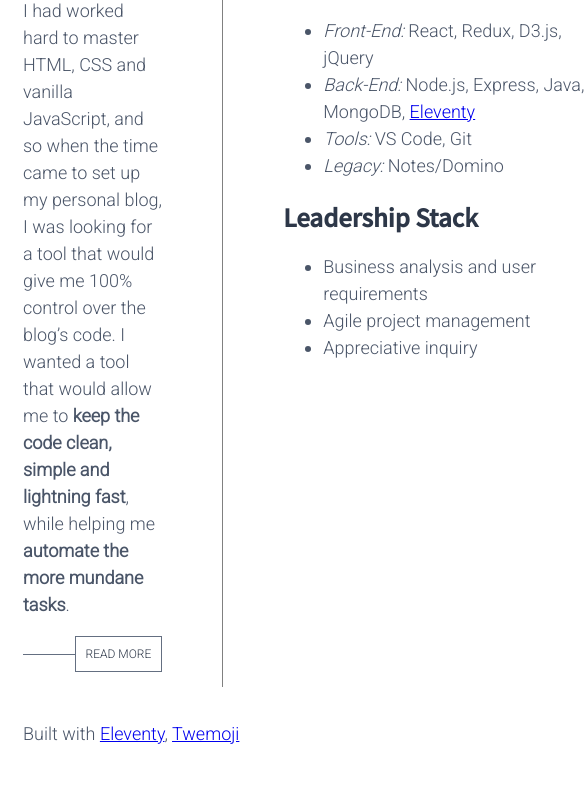
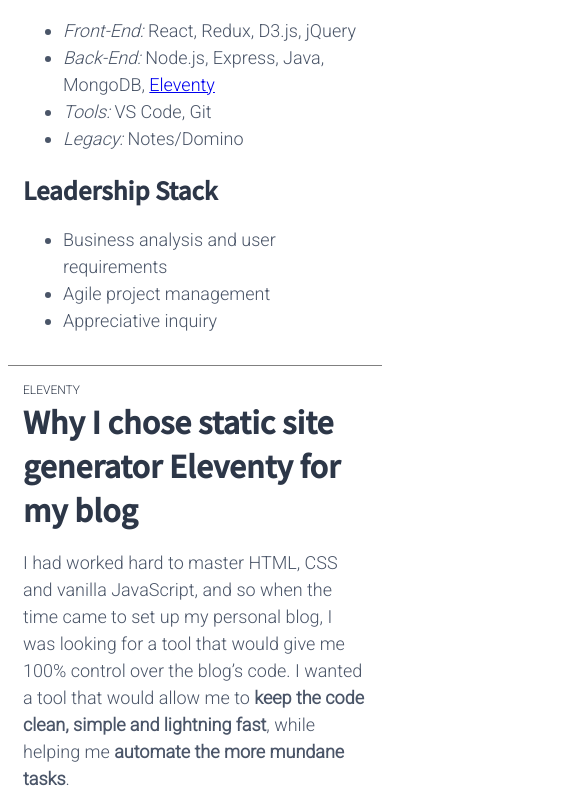
Before and after one commit to SimonRhe/simonrhe.github.io, a plain HTML site: page index.html in a window 390 px wide. Shown: the part 412-1219 px from the top of the page, 585 px wide, since content can reach past the window. Drawn offline with Linux system fonts and the light colour scheme.

Commit message:
Automatic update

```diff
--- a/css/site.css
+++ b/css/site.css
@@ -1,6 +1,3 @@
-* {
-}
-
 img.emoji {
 	height: 1em;
 	width: 1em;
@@ -8,7 +5,7 @@ img.emoji {
 	vertical-align: -0.1em;
 }
 
-.pagegrid {
+.homepage-grid {
 	max-width: 1000px;
 	margin: auto;
 	/* box-shadow: 0 10px 20px grey; */
@@ -73,12 +70,19 @@ footer {
 	font-size: 0.75rem;
 	color: rgb(100, 111, 129);
 	margin-bottom: 0;
+	font-family: 'Roboto', sans-serif;
+	line-height: 1.5;
 }
 
 .article-tag a {
 	text-decoration-line: none;
 	color: rgb(45, 55, 72);
 }
+
+.article-tag a:hover {
+	text-decoration-line: underline;
+}
+
 .article-title {
 	font-weight: bold;
 	font-size: 1.875rem;
@@ -132,3 +136,36 @@ footer {
 	text-decoration-line: underline;
 	color: black;
 }
+
+@media(max-width: 800px) {
+	.homepage-grid {
+		max-width: 600px;
+		width: 100%;
+		margin: auto;
+		display: grid;
+		grid-template-columns: 1fr;
+		grid-template-rows: 30px auto auto auto;
+		grid-template-areas: "header" "sidebar" "main" "footer";
+	}
+
+	main {
+		grid-area: main;
+		/* background-color: blueviolet; */
+		padding: 15px 15px 15px 15px;
+		border-top: 1px solid grey;
+		border-right: none;
+	}
+
+	aside {
+		grid-area: sidebar;
+		/* background-color: yellow; */
+		padding: 15px 15px 15px 15px;
+	}
+
+	.post-grid {
+		width: 95%;
+		max-width: 700px;
+		margin: auto;
+		display: grid;
+	}
+}
--- a/index.html
+++ b/index.html
@@ -9,7 +9,7 @@
 </head>
 <body>
 
-    <div class="pagegrid">
+    <div class="homepage-grid">
     <header></header>
 
     <aside>
@@ -35,18 +35,18 @@
     <main>
 
         <article>
-            <p class="article-tag">
+            <div class="article-tag">
 
 
                  <a href="/tags/eleventy/" class="tag">eleventy</a>
 
-            </p>
+            </div>
         <h2 class="article-title"><a href="/posts/eleventy-for-blog/">Why I chose static site generator Eleventy for my blog</a></h2>
 
 
-        <p class="article-excerpt">
+        <div class="article-excerpt">
            <p>I had worked hard to master HTML, CSS and vanilla JavaScript, and so when the time came to set up my personal blog, I was looking for a tool that would give me 100% control over the blog’s code. I wanted a tool that would allow me to <strong>keep the code clean, simple and lightning fast</strong>, while helping me <strong>automate the more mundane tasks</strong>.</p>
-        </p>
+        </div>
         <div class="article-readmore"><div class="article-readmore-line"></div><div class="article-readmore-link"><a href="/posts/eleventy-for-blog/" aria-label="Read more on Why I chose static site generator Eleventy for my blog">READ MORE</a></div></div>
         </article>
 
```
Also changed, not shown: tags/eleventy/index.html (+4 -4 lines).
